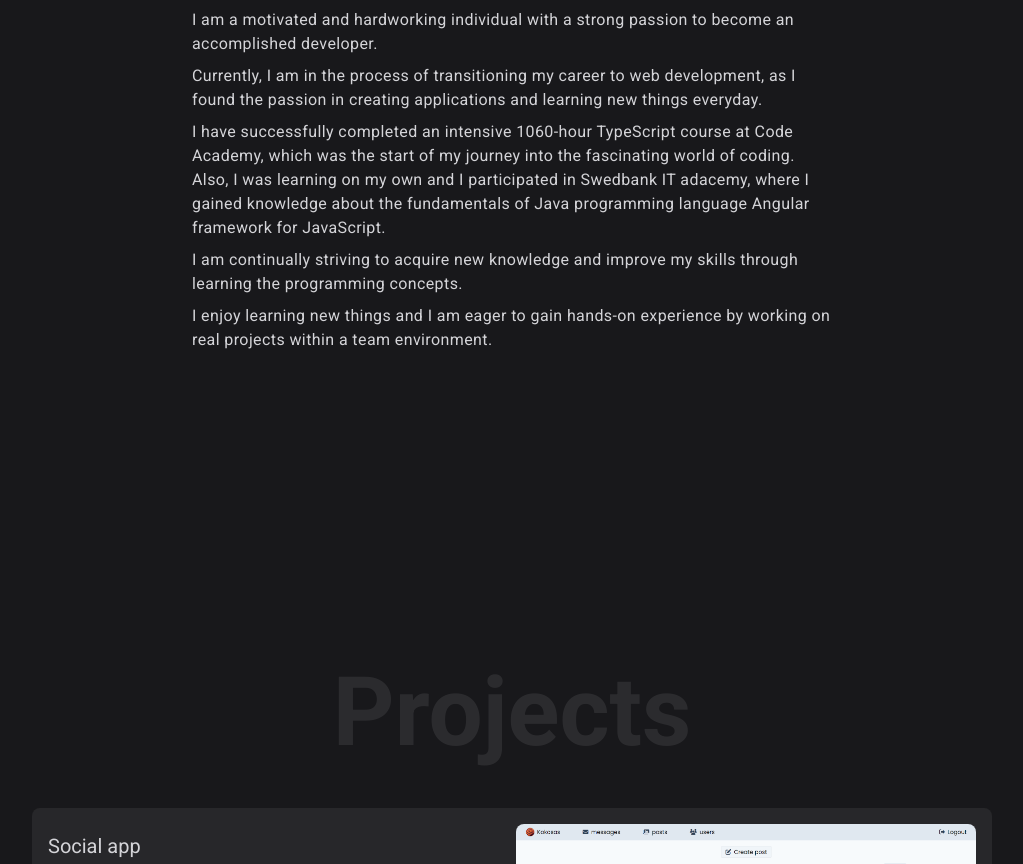
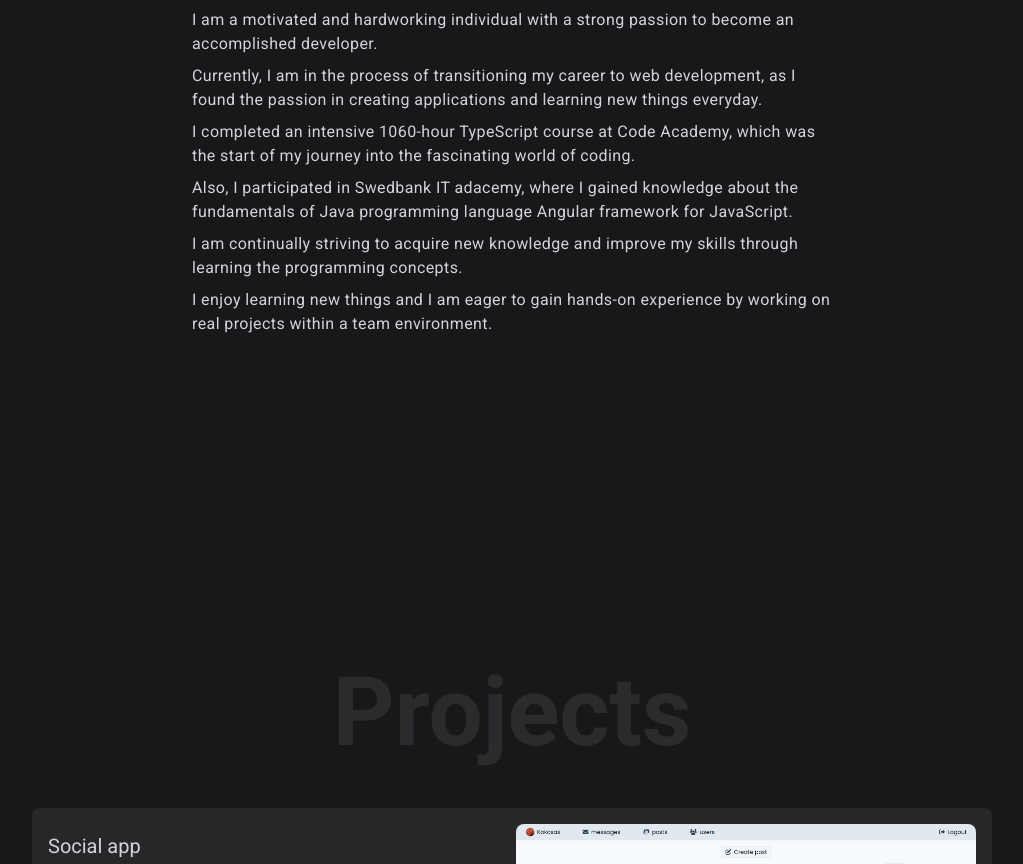
Before and after one commit to dambrauske/portfolio, a React (Vite) app in the folder project/: page / in a window 1280 px wide. Shown: the part 1080-1944 px from the top of the page, without its empty margins (128-1151 px from the left). Built offline with nearby package versions, Linux system fonts and the light colour scheme; the HTML template or start-up script is replaced by a standard one.

Commit message:
style changes

```diff
--- a/project/src/pages/AboutSection.tsx
+++ b/project/src/pages/AboutSection.tsx
@@ -19,11 +19,14 @@ const AboutSection = () => {
         </div>
 
         <div>
-          I have successfully completed an intensive 1060-hour TypeScript course
-          at Code Academy, which was the start of my journey into the
-          fascinating world of coding. Also, I was learning on my own and I
-          participated in Swedbank IT adacemy, where I gained knowledge about
-          the fundamentals of Java programming language Angular framework for JavaScript.
+          I completed an intensive 1060-hour TypeScript course at Code
+          Academy, which was the start of my journey into the fascinating world
+          of coding.
+        </div>
+        <div>
+          Also, I participated in Swedbank IT
+          adacemy, where I gained knowledge about the fundamentals of Java
+          programming language Angular framework for JavaScript.
         </div>
         <div>
           I am continually striving to acquire new knowledge and improve my
```
